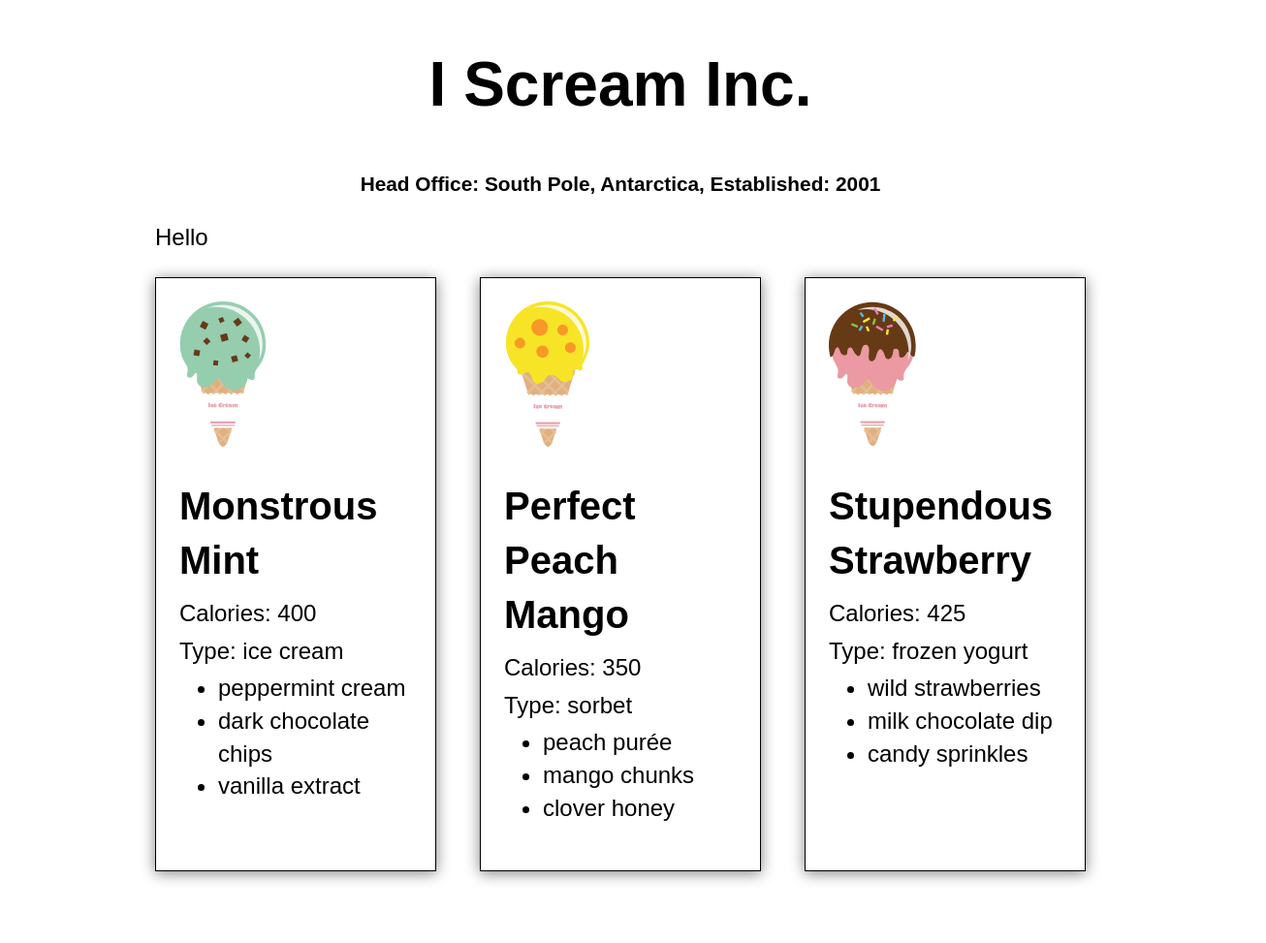
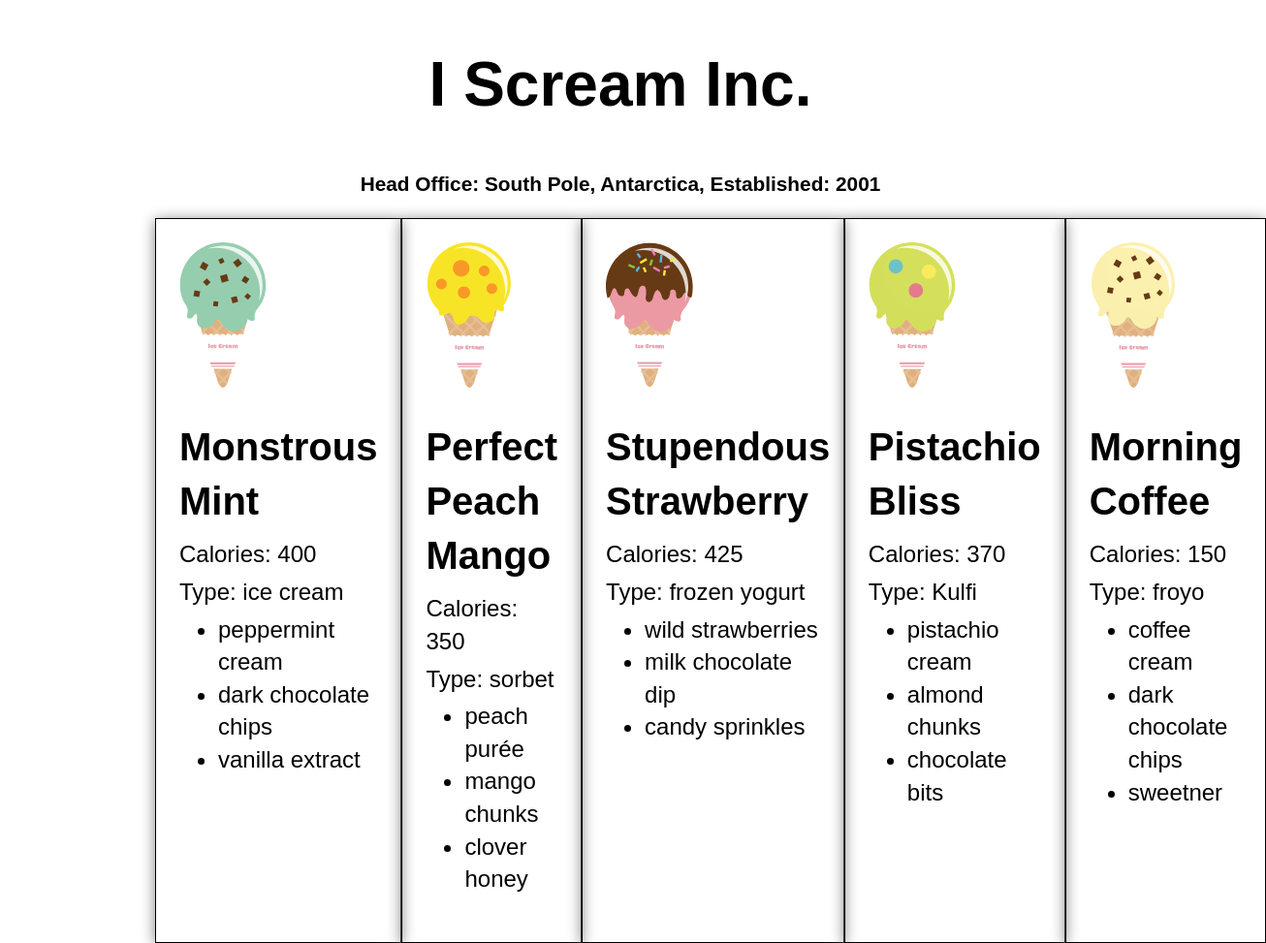
Before and after one commit to Pavneet2003-prog/Lab10, a plain HTML site: page index.html in a window 1280 px wide. Shown: the top 973 px of the page at 97% size, 1306 px wide, since content can reach past the window. Drawn offline with Linux system fonts and the light colour scheme.

Commit message:
changes6

```diff
--- a/css/styles.css
+++ b/css/styles.css
@@ -29,13 +29,13 @@ header p {
 section {
 	display: flex;
 	justify-content: space-between;
-	margin-bottom: 5rem;
+	margin-bottom: 2rem;
 }
 section article {
 	border: 1px solid black;
 	box-shadow: 0 2px 14px grey;
 	padding: 2.5%;
-	width: 25%
+	width: 23%
 }
 article img {
 	display: block;
--- a/index.html
+++ b/index.html
@@ -13,7 +13,7 @@
 	<header>
 
 	</header>
-	<p>Hello</p>
+
 	<section>
 
 	</section>
--- a/js/i-scream.json
+++ b/js/i-scream.json
@@ -36,6 +36,28 @@
         "candy sprinkles"
       ],
       "image": "strawberry-sprinkle.svg"
+    },
+    {
+      "name": "Pistachio Bliss",
+      "calories": 370,
+      "type": "Kulfi",
+      "ingredients": [
+        "pistachio cream",
+        "almond chunks",
+        "chocolate bits"
+      ],
+      "image": "ice-cream-xtra1.svg"
+    },
+    {
+      "name": "Morning Coffee",
+      "calories": 150,
+      "type": "froyo",
+      "ingredients": [
+        "coffee cream",
+        "dark chocolate chips",
+        "sweetner"
+      ],
+      "image": "ice-cream-xtra2.svg"
     }
   ]
 }
```
